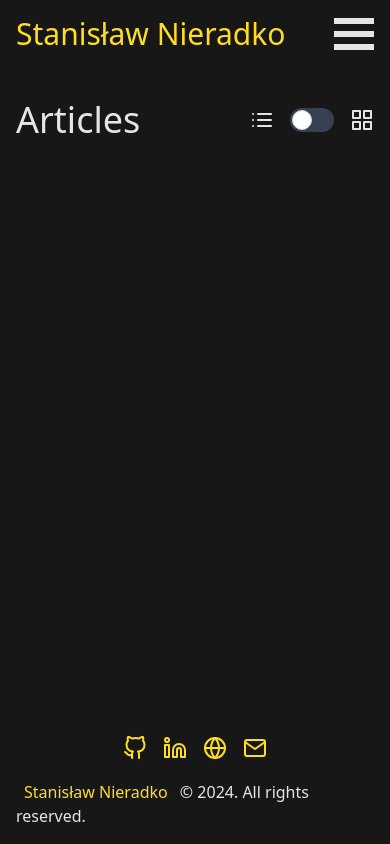
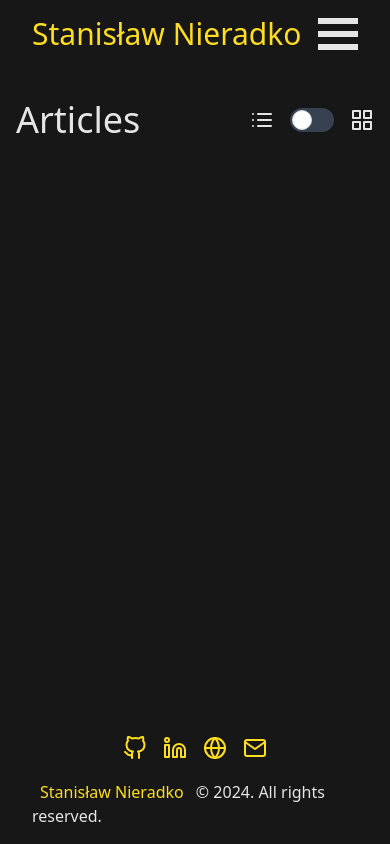
Before and after one commit to KanarekLife/nieradko.com, an Astro site: page /articles in a window 390 px wide. Built offline with nearby package versions, Linux system fonts and the light colour scheme; Astro itself is replaced by a stand-in of ours; some packages are replaced by stand-ins of ours.

Commit message:
Improve padding

```diff
--- a/src/components/Footer.astro
+++ b/src/components/Footer.astro
@@ -11,7 +11,7 @@ function getCopyrightYears(): string {
 }
 ---
 
-<footer class="p-4 mt-16 flex flex-col items-center gap-2">
+<footer class="p-4 px-8 mt-16 flex flex-col items-center gap-2">
     <p class="flex gap-4">
         {config.social.map((social, i) => <AnimatedRevealText delay={i * 50}><SocialMediaIcon social={social} displayName /></AnimatedRevealText>)}
     </p>
--- a/src/components/Header.astro
+++ b/src/components/Header.astro
@@ -11,7 +11,7 @@ function isActive(path: string): boolean {
 }
 ---
 
-<header class="p-4 flex flex-col md:flex-row md:items-center justify-between">
+<header class="p-4 px-8 flex flex-col md:flex-row md:items-center justify-between">
     <div class="flex justify-between items-center">
         <section>
             <Link href="/" class="text-3xl md:text-4xl">{config.title}</Link>
--- a/src/layouts/PageLayout.astro
+++ b/src/layouts/PageLayout.astro
@@ -23,7 +23,7 @@ function getTitle(): string {
     </head>
     <body class="bg-background text-normal flex flex-col">
         <Header />
-        <main class="flex-1 w-full 2xl:w-[1536px] 2xl:mx-auto">
+        <main class="flex-1 w-full 2xl:w-[1536px] 2xl:mx-auto 2xl:px-8">
             <slot />
         </main>
         <Footer />
```
